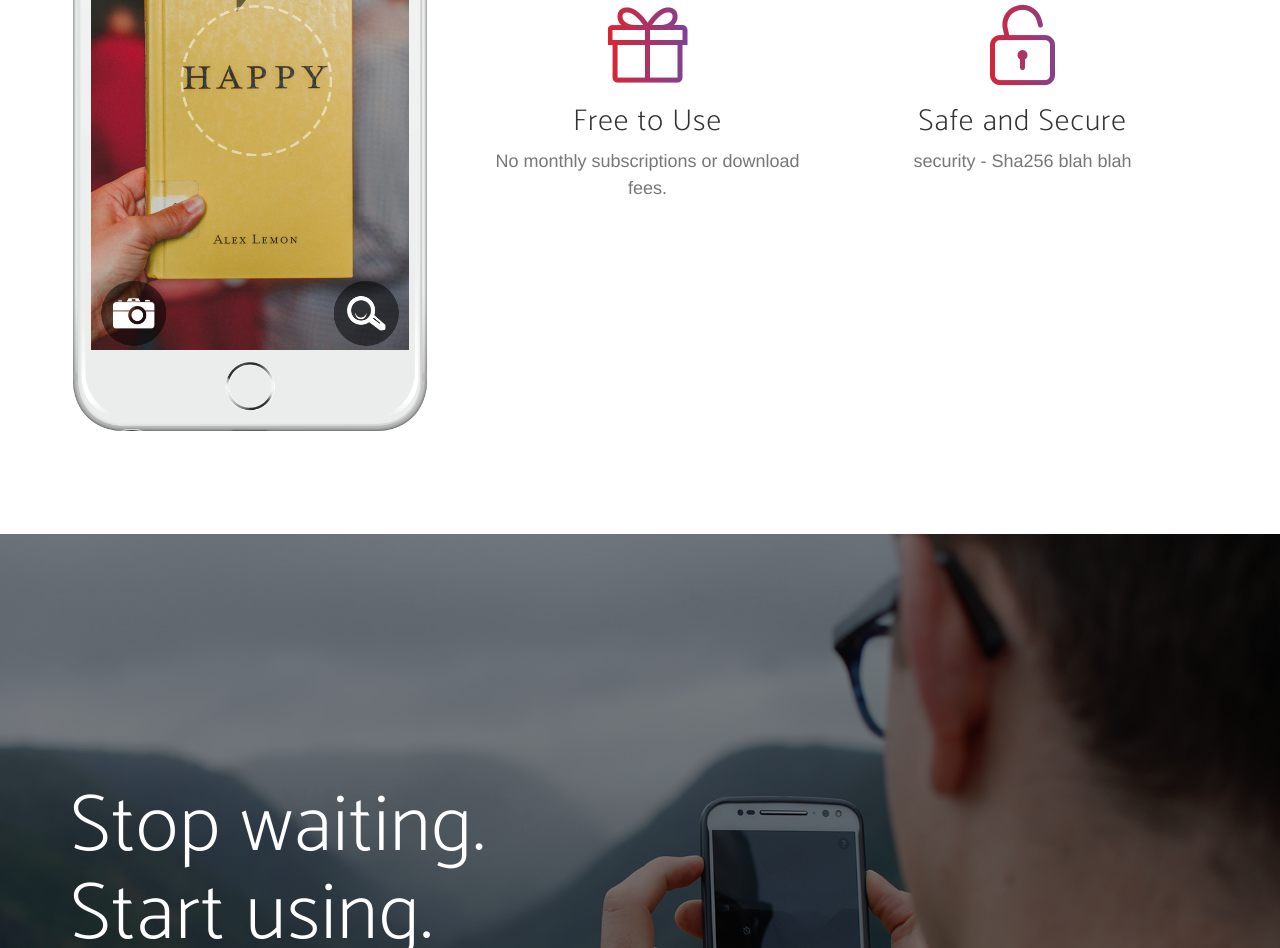
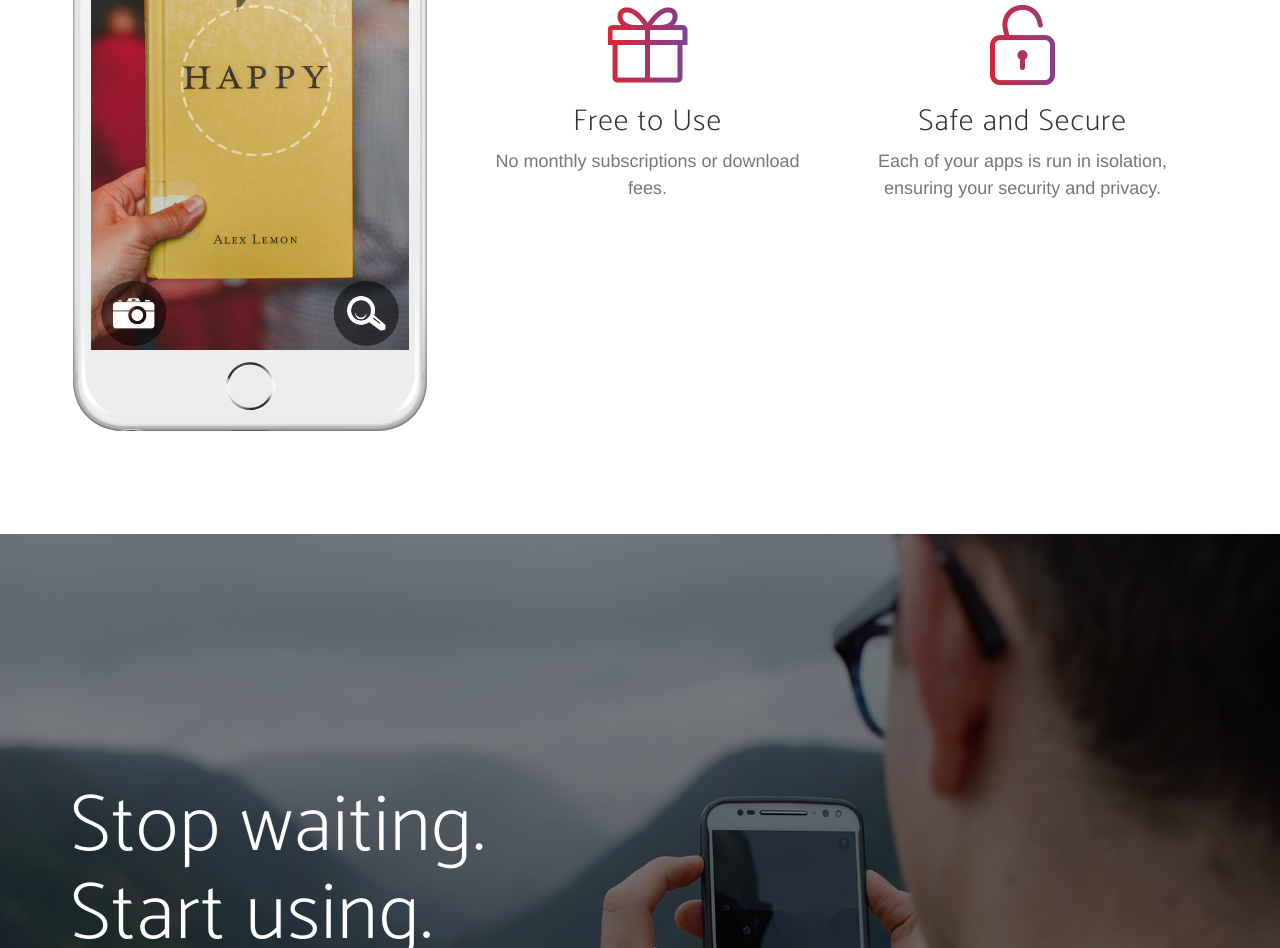
Before and after one commit to arashrai/HackWITUs-2017, a plain HTML site: page website/index.html in a window 1280 px wide. Shown: the part 1981-2929 px from the top of the page. Drawn offline with nearby package versions, Linux system fonts and the light colour scheme; a web font is replaced by a local one.

Commit message:
Add security features to website

```diff
--- a/website/index.html
+++ b/website/index.html
@@ -166,7 +166,7 @@
                                 <div class="feature-item">
                                     <i class="icon-lock-open text-primary"></i>
                                     <h3>Safe and Secure</h3>
-                                    <p class="text-muted">security - Sha256 blah blah</p>
+                                    <p class="text-muted">Each of your apps is run in isolation, ensuring your security and privacy.</p>
                                 </div>
                             </div>
                         </div>
```
